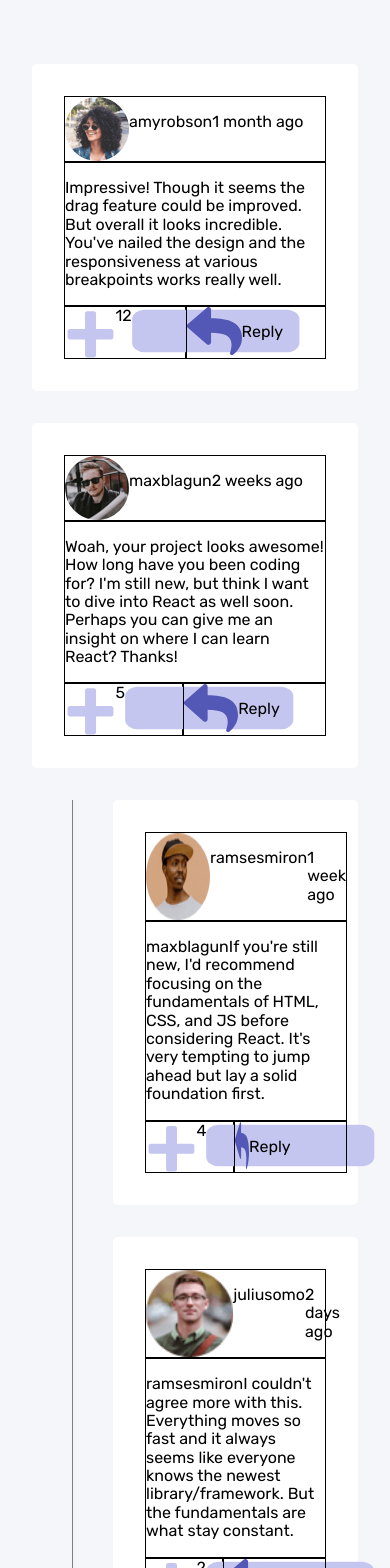
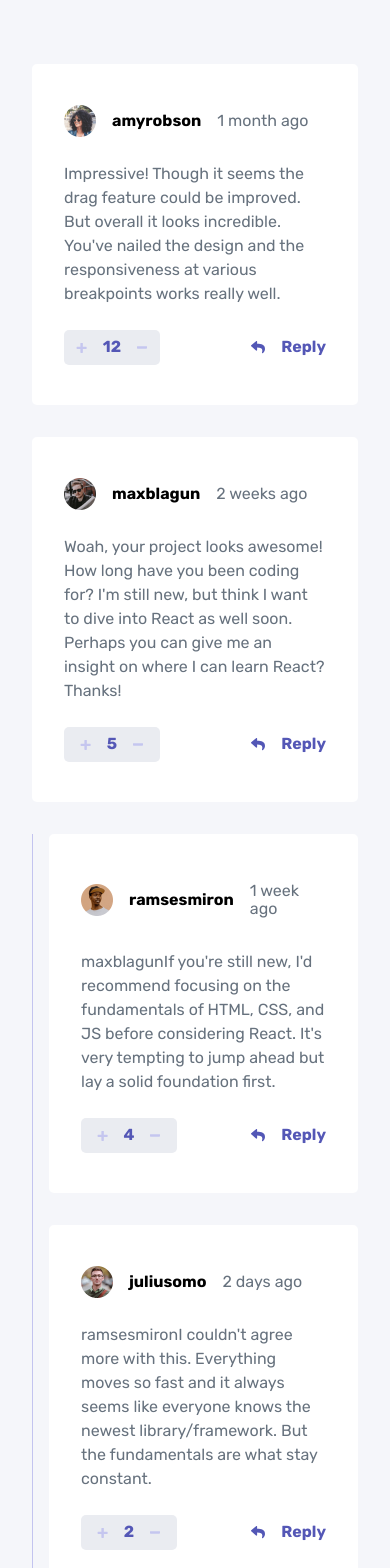
Before and after one commit to alexander-hergert/Interactive-comments-section, a React (Vite) app: page / in a window 390 px wide. Shown: the top 1568 px of the page. Built offline with nearby package versions, Linux system fonts and the light colour scheme.

Commit message:
Improve mobile styling.

```diff
--- a/src/components/Comment.jsx
+++ b/src/components/Comment.jsx
@@ -8,9 +8,6 @@ const CommentStyles = styled.section`
   padding: 2rem;
   background-color: white;
   border-radius: 5px;
-  div {
-    border: 1px solid black;
-  }
   display: grid;
   grid-template:
     "name name"
@@ -19,17 +16,47 @@ const CommentStyles = styled.section`
   .vote {
     grid-area: vote;
     display: flex;
+    align-items: center;
+    justify-content: center;
+    gap: 1rem;
+    background-color: hsl(223, 19%, 93%);
+    border-radius: 5px;
+    margin: 0.5rem;
+    margin-left: 0;
+    width: 6rem;
+    color: hsl(238, 40%, 52%);
+    font-weight: bold;
   }
   .name {
     grid-area: name;
     display: flex;
+    align-items: center;
+    gap: 1rem;
+    img {
+      width: 2rem;
+    }
+    p:first-of-type {
+      font-weight: bold;
+    }
+    p:last-of-type {
+      color: hsl(211, 10%, 45%);
+    }
   }
   .action {
     grid-area: action;
     display: flex;
+    align-items: center;
+    justify-content: flex-end;
+    gap: 1rem;
+    color: hsl(238, 40%, 52%);
+    font-weight: bold;
   }
   .text {
     grid-area: text;
+    p {
+      color: hsl(211, 10%, 45%);
+      line-height: 1.5;
+    }
   }
 
   //DESKTOP
--- a/src/components/Create.jsx
+++ b/src/components/Create.jsx
@@ -14,6 +14,7 @@ const CreateStyles = styled.div`
 
   img {
     grid-area: image;
+    width: 2rem;
   }
 
   textarea {
@@ -23,12 +24,13 @@ const CreateStyles = styled.div`
   }
 
   button {
-    padding: 1rem 2rem;
+    width: 6rem;
     background-color: hsl(238, 40%, 52%);
     color: white;
     border: none;
     border-radius: 5px;
     grid-area: button;
+
   }
 
   //DESKTOP
--- a/src/components/Replies.jsx
+++ b/src/components/Replies.jsx
@@ -4,9 +4,9 @@ import { styled } from "styled-components";
 
 /***************** STYLES ******************/
 const RepliesStyles = styled.section`
-  margin-left: 2.5rem;
-  border-left: 1px solid gray;
-  padding-left: 2.5rem;
+  //margin-left: 2.5rem;
+  border-left: 1px solid hsl(239, 57%, 85%);
+  padding-left: 1rem;
 `;
 /***************** COMPONENT ******************/
 const Replies = ({ replies }) => {
--- a/src/components/Reply.jsx
+++ b/src/components/Reply.jsx
@@ -7,9 +7,6 @@ const ReplyStyles = styled.div`
   padding: 2rem;
   background-color: white;
   border-radius: 5px;
-  div {
-    border: 1px solid black;
-  }
   display: grid;
   grid-template:
     "name name"
@@ -18,17 +15,47 @@ const ReplyStyles = styled.div`
   .vote {
     grid-area: vote;
     display: flex;
+    align-items: center;
+    justify-content: center;
+    gap: 1rem;
+    background-color: hsl(223, 19%, 93%);
+    border-radius: 5px;
+    margin: 0.5rem;
+    margin-left: 0;
+    width: 6rem;
+    color: hsl(238, 40%, 52%);
+    font-weight: bold;
   }
   .name {
     grid-area: name;
     display: flex;
+    align-items: center;
+    gap: 1rem;
+    img {
+      width: 2rem;
+    }
+    p:first-of-type {
+      font-weight: bold;
+    }
+    p:last-of-type {
+      color: hsl(211, 10%, 45%);
+    }
   }
   .action {
     grid-area: action;
     display: flex;
+    align-items: center;
+    justify-content: flex-end;
+    gap: 1rem;
+    color: hsl(238, 40%, 52%);
+    font-weight: bold;
   }
   .text {
     grid-area: text;
+    p {
+      color: hsl(211, 10%, 45%);
+      line-height: 1.5;
+    }
   }
 
   //DESKTOP
```
